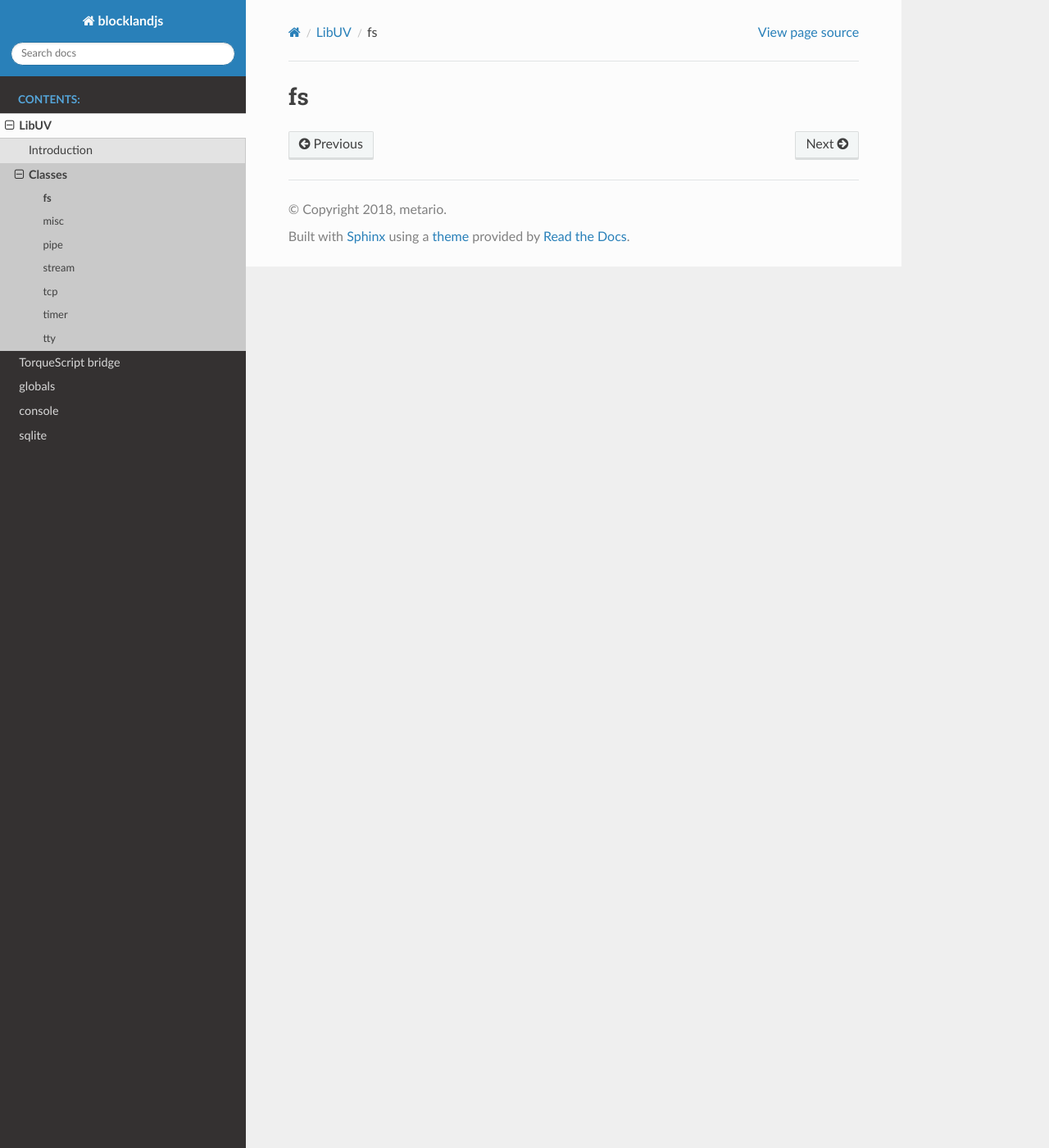
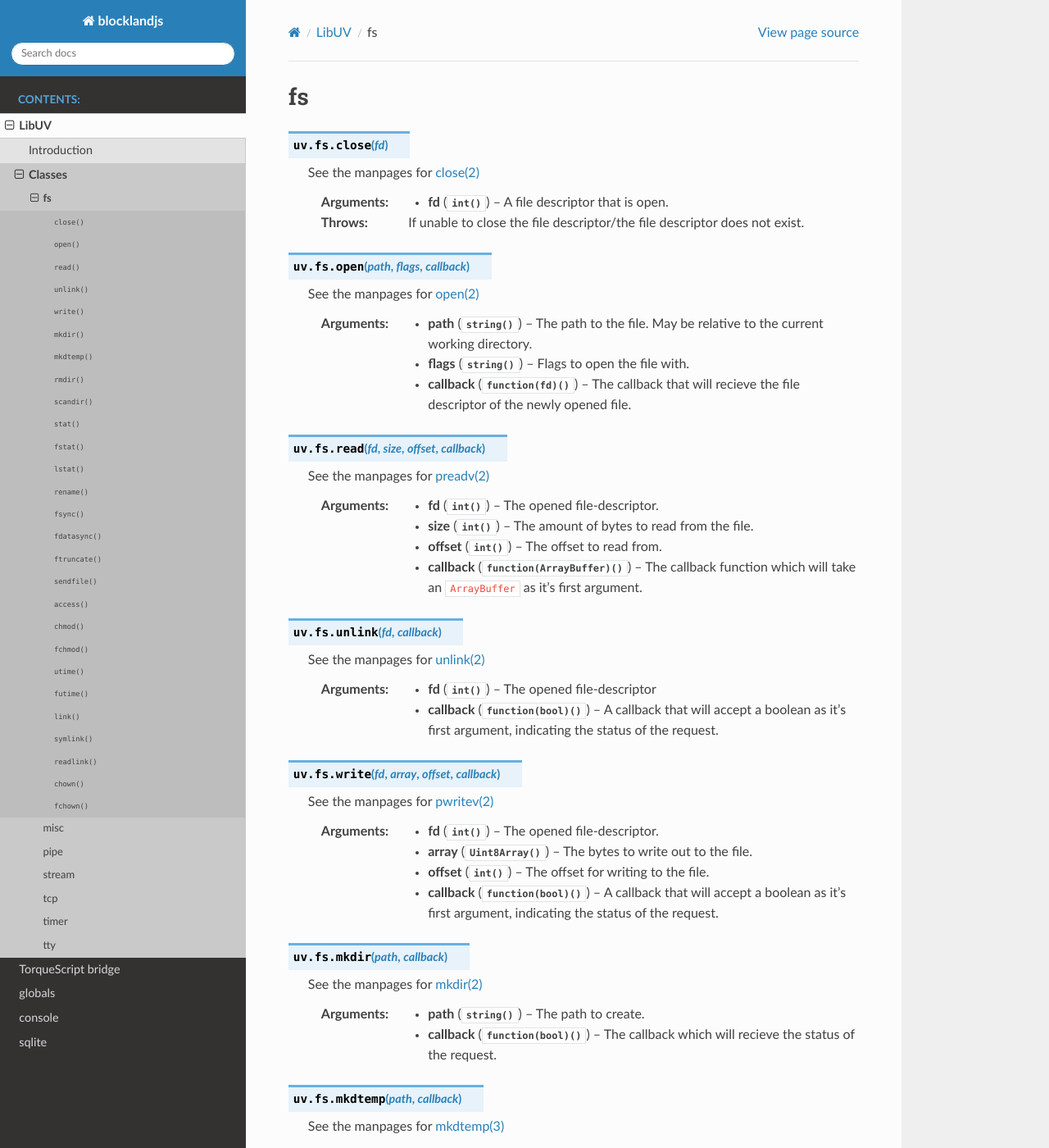
Before and after one commit to ellie-idb/blocklandjs, a Sphinx documentation site: the page built from docs/source/libuv/fs.rst, in a window 1280 px wide and 1400 px high. Shown: the whole window at 82% size. Built offline with Sphinx 7.4.7 and the Read the Docs theme 2.0.0, drawn with Linux system fonts in a browser that asks for light colours; formulas are drawn with MathJax 3; some of the changed text lies outside the part shown.

Commit message:
Filesystem documentation

```diff
--- a/docs/source/libuv/fs.rst
+++ b/docs/source/libuv/fs.rst
@@ -1,2 +1,148 @@
 fs
 ==========
+
+.. js:module:: uv.fs
+
+.. js:method:: close(fd)
+
+	See the manpages for `close(2) <http://linux.die.net/man/2/close>`_
+
+	:param int fd: A file descriptor that is open.
+
+	:throws: If unable to close the file descriptor/the file descriptor does not exist.
+
+.. js:method:: open(path, flags, callback)
+
+	See the manpages for `open(2) <http://linux.die.net/man/2/open>`_
+
+	:param string path: The path to the file. May be relative to the current working directory.
+
+	:param string flags: Flags to open the file with.
+
+	:param function(fd) callback: The callback that will recieve the file descriptor of the newly opened file.
+
+.. js:method:: read(fd, size, offset, callback)
+
+	See the manpages for `preadv(2) <http://linux.die.net/man/2/preadv>`_
+
+	:param int fd: The opened file-descriptor.
+
+	:param int size: The amount of bytes to read from the file.
+
+	:param int offset: The offset to read from.
+
+	:param function(ArrayBuffer) callback: The callback function which will take an ``ArrayBuffer`` as it's first argument.
+
+.. js:method:: unlink(fd, callback)
+
+	See the manpages for `unlink(2) <http://linux.die.net/man/2/unlink>`_
+
+	:param int fd: The opened file-descriptor
+
+	:param function(bool) callback: A callback that will accept a boolean as it's first argument, indicating the status of the request.
+
+.. js:method:: write(fd, array, offset, callback)
+
+	See the manpages for `pwritev(2) <http://linux.die.net/man/2/pwritev>`_
+
+	:param int fd: The opened file-descriptor.
+
+	:param Uint8Array array: The bytes to write out to the file.
+
+	:param int offset: The offset for writing to the file.
+
+	:param function(bool) callback: A callback that will accept a boolean as it's first argument, indicating the status of the request.
+
+.. js:method:: mkdir(path, callback)
+
+	See the manpages for `mkdir(2) <http://linux.die.net/man/2/mkdir>`_
+
+	:param string path: The path to create.
+
+	:param function(bool) callback: The callback which will recieve the status of the request.
+
+.. js:method:: mkdtemp(path, callback)
+
+	See the manpages for `mkdtemp(3) <http://linux.die.net/man/3/mkdtemp>`_
+
+.. js:method:: rmdir(path, callback)
+
+	See the manpages for `rmdir(2) <http://linux.die.net/man/2/rmdir>`_
+
+.. js:method:: scandir(path, callback)
+
+	See the manpages for `scandir(3) <http://linux.die.net/man/3/scandir>`_
+
+	After this function finishes execution, the callback will recieve a function which you can repeatedly call to get the next file.
+
+.. js:method:: stat(path, callback)
+
+	See the manpages for `stat(2) <http://linux.die.net/man/2/stat>`_
+
+.. js:method:: fstat(fd, callback)
+
+	See the manpages for `fstat(2)  <http://linux.die.net/man/2/fstat>`_
+
+.. js:method:: lstat(path, callback)
+
+	See the manpages for `lstat(2) <http://linux.die.net/man/2/lstat>`_
+
+.. js:method:: rename(path, new_path, callback)
+
+	See the manpages for `rename(2) <http://linux.die.net/man/2/rename>`_
+
+.. js:method:: fsync(fd, callback)
+
+	See the manpages for `fsync(2) <http://linux.die.net/man/2/fsync>`_
+
+.. js:method:: fdatasync(fd, callback)
+
+	See the manpages for `fdatasync(2) <http://linux.die.net/man/2/fdatasync>`_
+
+.. js:method:: ftruncate(fd, offset, callback)
+
+	See the manpages for `ftruncate(2) <http://linux.die.net/man/2/fsync>`_
+
+.. js:method:: sendfile(fd, out_fd, offset, length, callback)
+
+	See the manpages for `sendfile(2) <http://linux.die.net/man/2/sendfile>`_
+
+.. js:method:: access(path, flags, callback)
+
+	See the manpages for `access(2) <http://linux.die.net/man/2/access>`_
+
+.. js:method:: chmod(path, flags, callback)
+
+	See the manpages for `chmod(2) <http://linux.die.net/man/2/chmod>`_
+
+.. js:method:: fchmod(fd, flags, callback)
+
+	See the manpages for `fchmod(2) <http://linux.die.net/man/2/fchmod>`_
+
+.. js:method:: utime(path, atime, mtime, callback)
+
+	See the manpages for `utime(2) <http://linux.die.net/man/2/utime>`_
+
+.. js:method:: futime(fd, atime, mtime, callback)
+
+	See the manpages for `futime(2) <http://linux.die.net/man/2/futime>`_
+
+.. js:method:: link(path, new_path, callback)
+
+	See the manpages for `link(2) <http://linux.die.net/man/2/link>`_
+
+.. js:method:: symlink(path, new_path, flags, callback)
+
+	See the manpages for `symlink(2) <http://linux.die.net/man/2/symlink>`_
+
+.. js:method:: readlink(path, callback)
+
+	See the manpages for `readlink(2) <http://linux.die.net/man/2/readlink>`_
+
+.. js:method:: chown(path, uid, gid, callback)
+
+	See the manpages for `chown(2) <http://linux.die.net/man/2/chown>`_
+
+.. js:method:: fchown(fd, uid, gid, callback)
+
+	See the manpages for `fchown(2) <http://linux.die.net/man/2/fchown>`_
```
